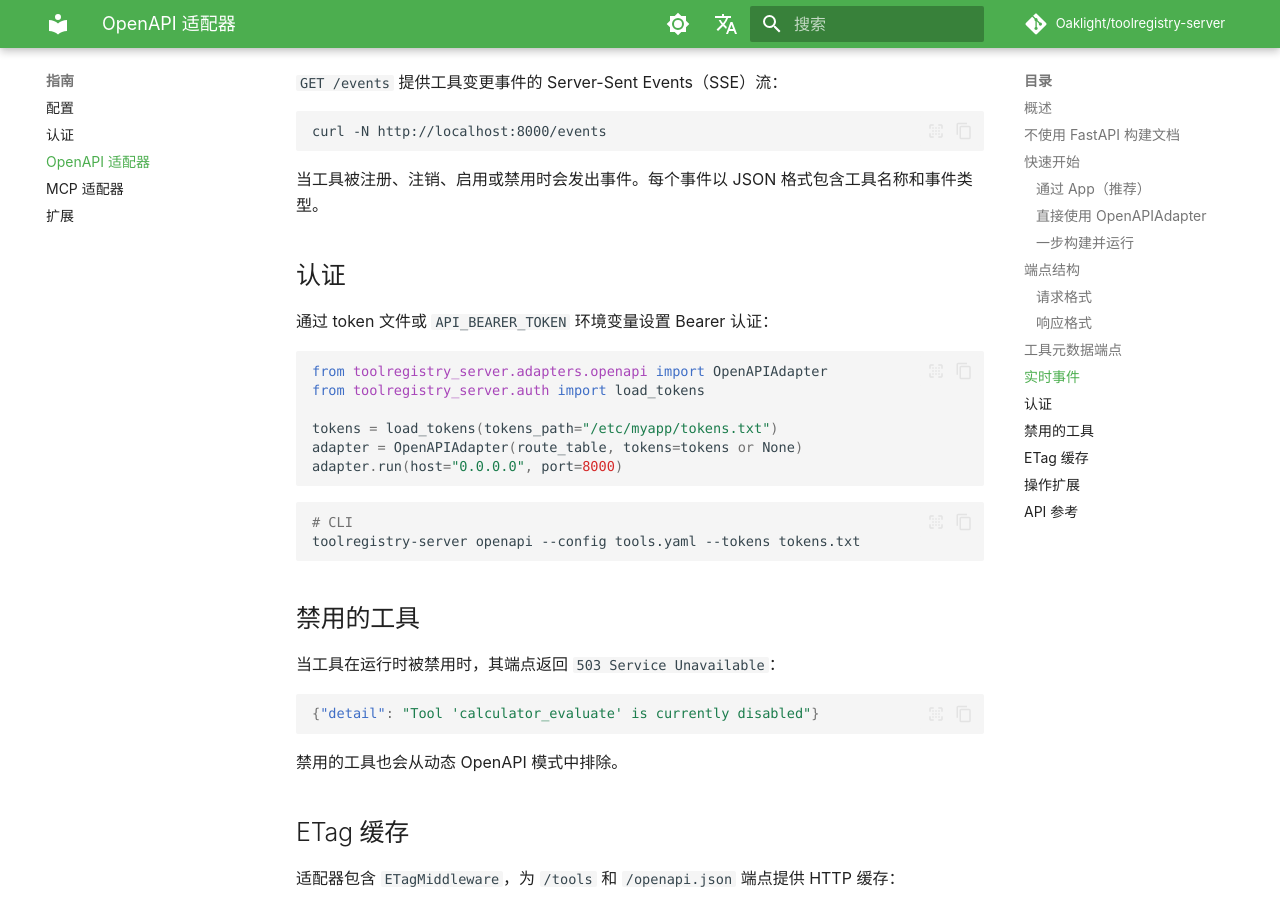
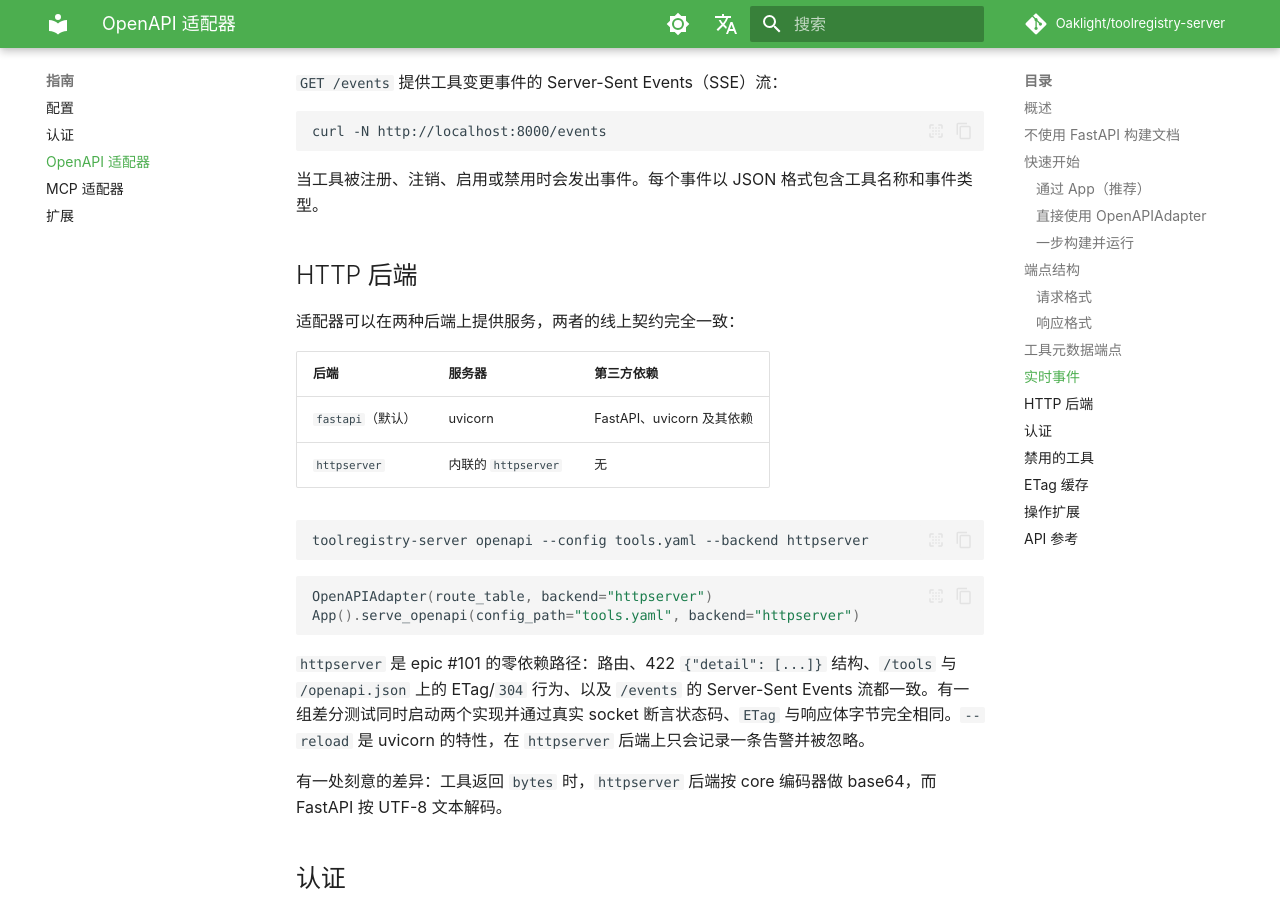
Before and after one commit to Oaklight/toolregistry-server, an MkDocs documentation site: the page built from docs/guides/openapi.md, in a window 1280 px wide and 900 px high, scrolled down 2957 px. Built offline with MkDocs 1.6.1 and Material for MkDocs 9.7.7, drawn with Linux system fonts in a browser that asks for light colours; some web fonts are replaced; comment, search, counter and statistics services are not loaded.

Commit message:
docs(openapi): 记录 fastapi 与 httpserver 两种后端

````diff
--- a/docs/guides/openapi.md
+++ b/docs/guides/openapi.md
@@ -132,6 +132,28 @@ curl -N http://localhost:8000/events
 
 当工具被注册、注销、启用或禁用时会发出事件。每个事件以 JSON 格式包含工具名称和事件类型。
 
+## HTTP 后端
+
+适配器可以在两种后端上提供服务，两者的线上契约完全一致：
+
+| 后端 | 服务器 | 第三方依赖 |
+|---|---|---|
+| `fastapi`（默认） | uvicorn | FastAPI、uvicorn 及其依赖 |
+| `httpserver` | 内联的 `httpserver` | 无 |
+
+```bash
+toolregistry-server openapi --config tools.yaml --backend httpserver
+```
+
+```python
+OpenAPIAdapter(route_table, backend="httpserver")
+App().serve_openapi(config_path="tools.yaml", backend="httpserver")
+```
+
+`httpserver` 是 epic #101 的零依赖路径：路由、422 `{"detail": [...]}` 结构、`/tools` 与 `/openapi.json` 上的 ETag/`304` 行为、以及 `/events` 的 Server-Sent Events 流都一致。有一组差分测试同时启动两个实现并通过真实 socket 断言状态码、`ETag` 与响应体字节完全相同。`--reload` 是 uvicorn 的特性，在 `httpserver` 后端上只会记录一条告警并被忽略。
+
+有一处刻意的差异：工具返回 `bytes` 时，`httpserver` 后端按 core 编码器做 base64，而 FastAPI 按 UTF-8 文本解码。
+
 ## 认证
 
 通过 token 文件或 `API_BEARER_TOKEN` 环境变量设置 Bearer 认证：
````
